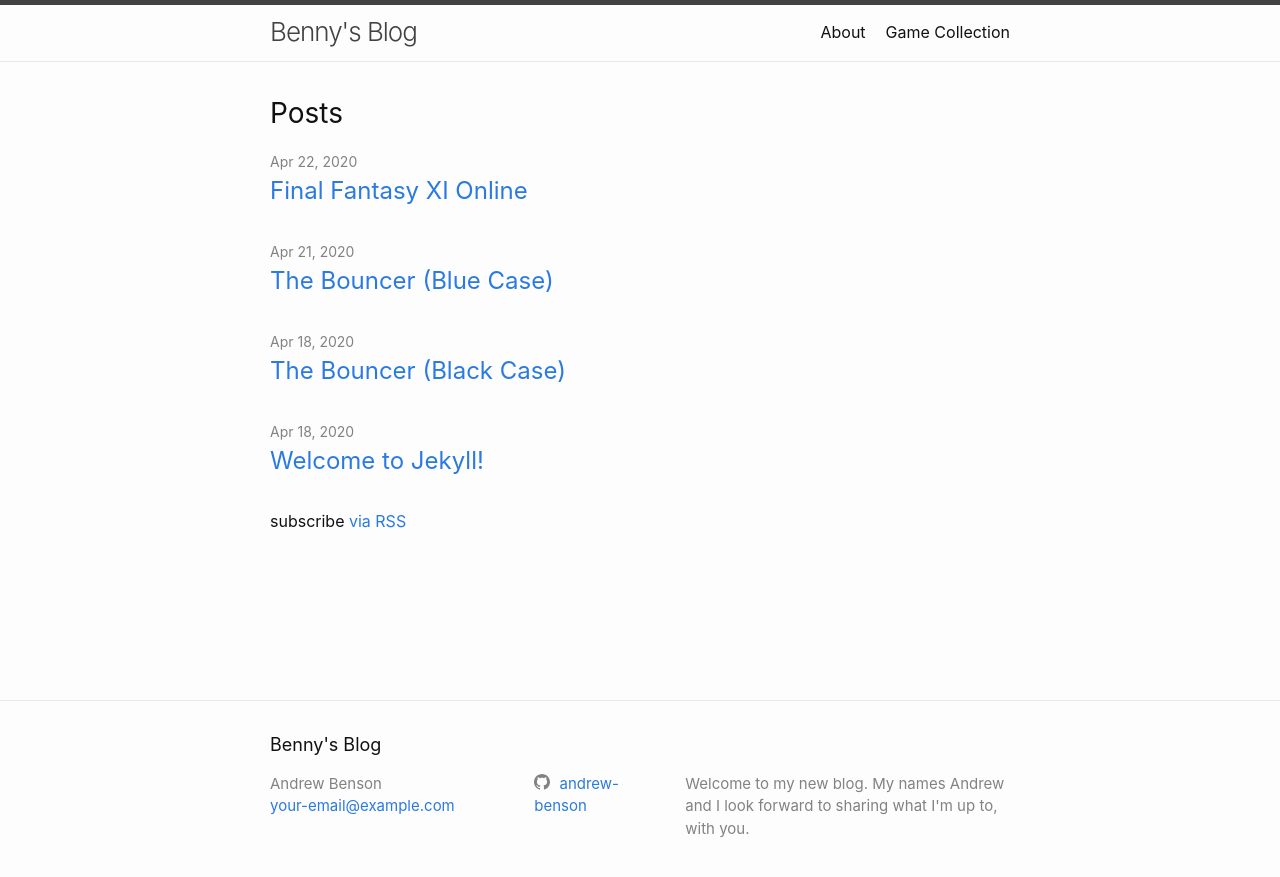
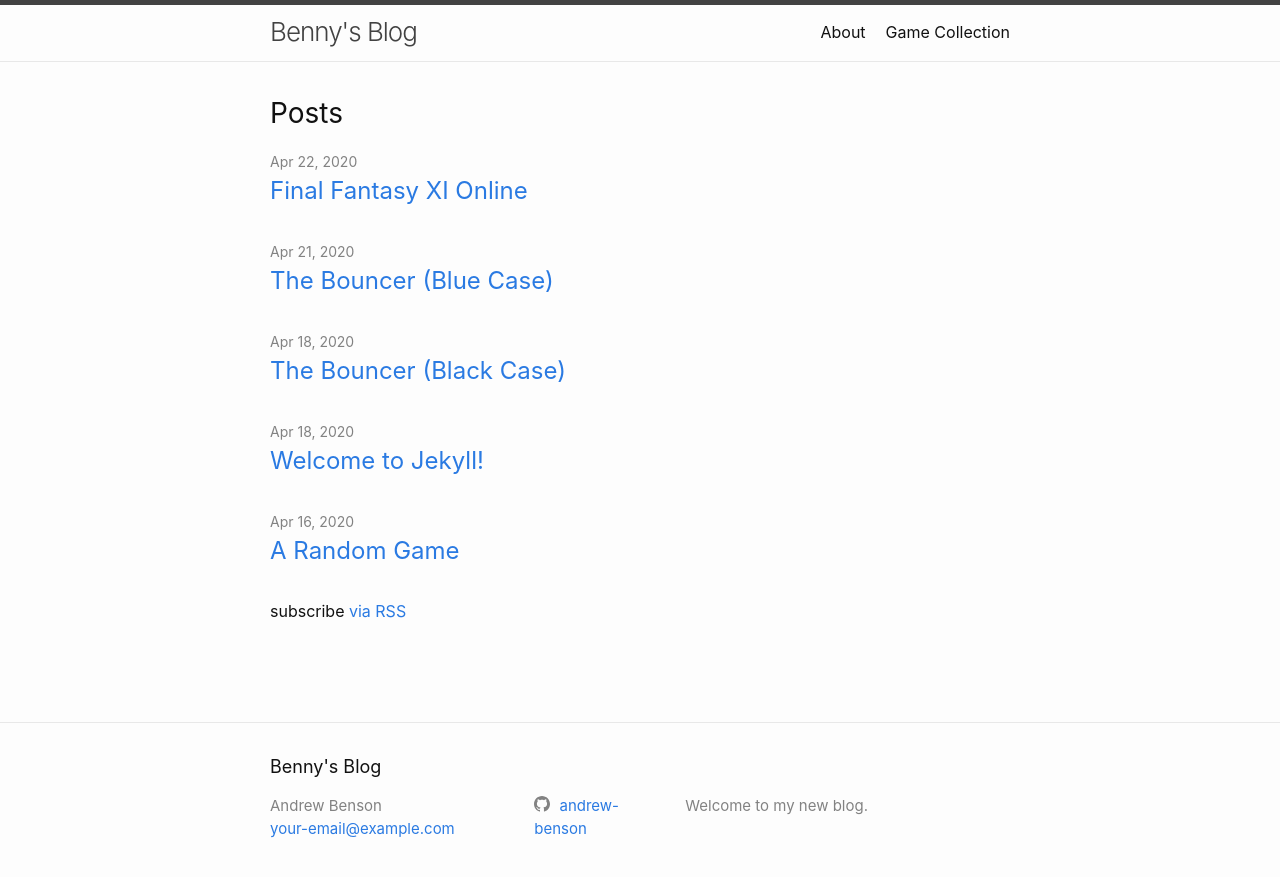
Before and after one commit to andrew-benson/Andrew-Jekyll-Site, a Jekyll site: the page built from index.markdown, in a window 1280 px wide. Shown: the top 877 px of the page. Built offline with Jekyll 4.4.1, drawn with Linux system fonts in a browser that asks for light colours.

Commit message:
test game

```diff
--- a/_config.yml
+++ b/_config.yml
@@ -22,8 +22,7 @@
 author: Andrew Benson
 email: your-email@example.com
 description: >- # this means to ignore newlines until "baseurl:"
-  Welcome to my new blog. My names Andrew and I look forward to sharing what I'm up to, with you.
-
+  Welcome to my new blog.
 ean_url: "https://www.upcitemdb.com/upc/" # used for looking up EAN/UPC
 baseurl: "/blog" # the subpath of your site, e.g. /blog
 url: "https://andrew-benson.github.io" # the base hostname & protocol for your site, e.g. http://example.com
```
Also changed, not shown: _posts/2020-04-20-Random-Game.markdown (added, +23 -0 lines).
